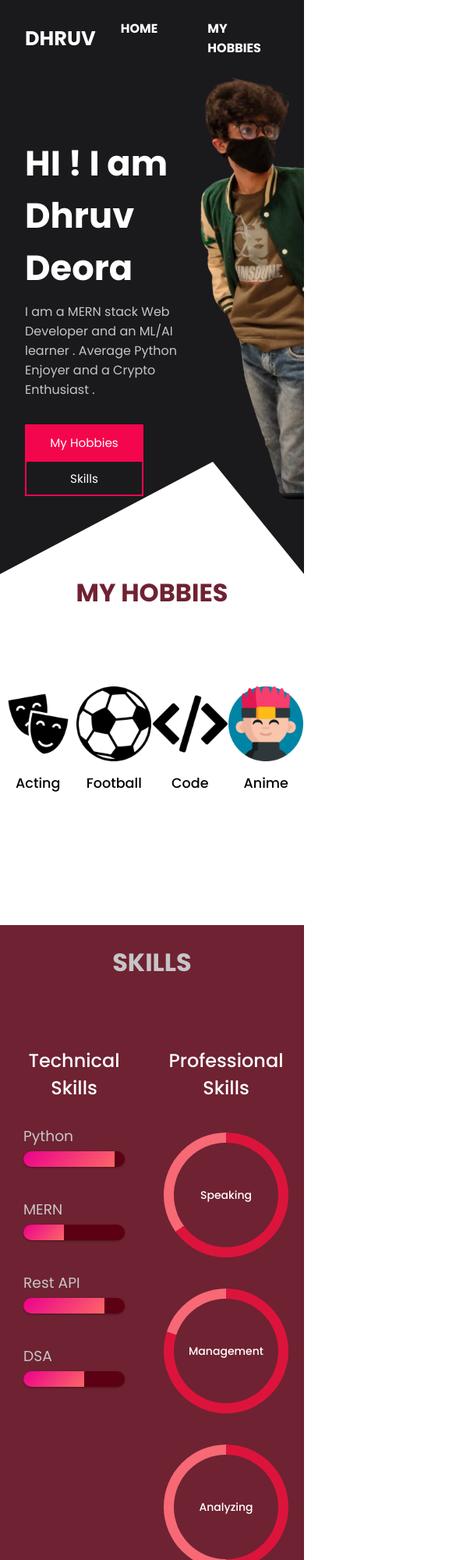
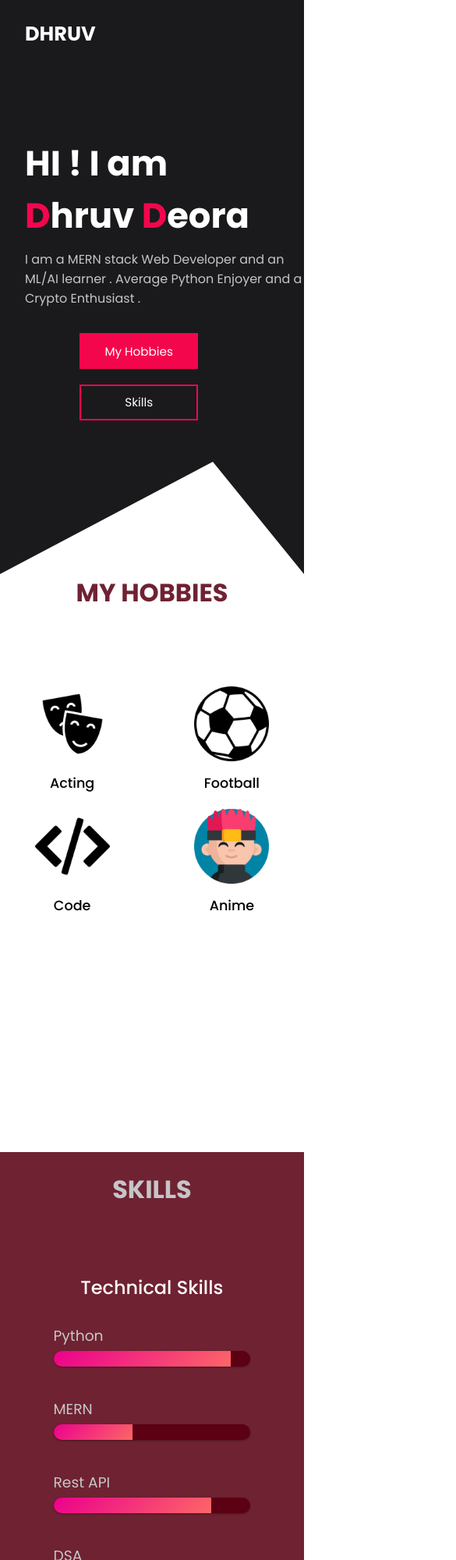
Before and after one commit to dhruv-colosus/GDSC-Portfolio, a plain HTML site: page index.html in a window 390 px wide. Shown: the top 2000 px of the page at 78% size, 585 px wide, since content can reach past the window. Drawn offline with Linux system fonts and the light colour scheme.

Commit message:
semi-responsive

```diff
--- a/app.js
+++ b/app.js
@@ -62,23 +62,23 @@ let progress1 = setInterval(() => {
 }, speed);
 
 let progress2 = setInterval(() => {
-  progressValue2++;
+  progressValue3++;
   progressbar3.style.background = `conic-gradient(
-        crimson ${progressValue2 * 3.6}deg,
-        rgb(247, 105, 117) ${progressValue2 * 3.5}deg
+        crimson ${progressValue3 * 3.6}deg,
+        rgb(247, 105, 117) ${progressValue3 * 3.5}deg
     )`;
-  if (progressValue2 === progressEndValue3) {
+  if (progressValue3 === progressEndValue3) {
     clearInterval(progress2);
   }
 }, speed);
 
 let progress3 = setInterval(() => {
-  progressValue3++;
+  progressValue4++;
   progressbar4.style.background = `conic-gradient(
-        crimson ${progressValue3 * 3.6}deg,
-        rgb(247, 105, 117) ${progressValue3 * 3.5}deg
+        crimson ${progressValue4 * 3.6}deg,
+        rgb(247, 105, 117) ${progressValue4 * 3.5}deg
     )`;
-  if (progressValue3 === progressEndValue4) {
+  if (progressValue4 === progressEndValue4) {
     clearInterval(progress3);
   }
 }, speed);
--- a/index.html
+++ b/index.html
@@ -1,5 +1,6 @@
 <!DOCTYPE html>
 <html lang="en">
+
 <head>
     <meta charset="UTF-8" />
     <meta http-equiv="X-UA-Compatible" content="IE=edge" />
@@ -8,33 +9,42 @@
     <link rel="stylesheet" href="styles.css" />
     <title>Dhruv | Portfolio</title>
 </head>
+
 <body>
     <header>
         <div class="nav">
             <div class="nav_title">
-          <a href="#home"><h1>DHRUV</h1></a>
+                <a href="#home">
+                    <h1>DHRUV</h1>
+                </a>
             </div>
             <div class="nav_details">
                 <ul class="nav_list">
-            <a class="home active underline" id="nav_element1" href="#home"><li>HOME</li><a/>
-            <a class="hobby" id="nav_element2"href="#hobby"><li>MY HOBBIES</li><a/>
-            <a class="skills" id="nav_element3" href="#skills"><li>SKILLS</li><a/>
-
+                    <a class="home active underline" id="nav_element1" href="#home">
+                        <li>HOME</li>
+                        <a />
+                        <a class="hobby" id="nav_element2" href="#hobby">
+                            <li>MY HOBBIES</li>
+                            <a />
+                            <a class="skills" id="nav_element3" href="#skills">
+                                <li>SKILLS</li>
+                                <a />
                 </ul>
             </div>
         </div>
     </header>
-
-    <section id="home" >
+    <section id="home">
         <div class="home_container">
             <div class="home_left">
                 <div class="home_left_main">
-                    <p> HI ! I am <br/>Dhruv Deora</p>
+                    <p> HI ! I am <br /><span class="capital">D</span>hruv <span class="capital">D</span>eora</p>
                 </div>
-                <div class="home_left_mini"><p>I am a MERN stack Web Developer and an ML/AI learner . Average Python Enjoyer and a Crypto Enthusiast .</p></div>
+                <div class="home_left_mini">
+                    <p>I am a MERN stack Web Developer and an ML/AI learner . Average Python Enjoyer and a Crypto
+                        Enthusiast .</p>
+                </div>
                 <div class="home_left_btns">
                     <a href="#hobby"> <button class="btn1">My Hobbies</button></a>
-
                     <a href="#skills"><button class="btn2">Skills</button></a>
                 </div>
             </div>
@@ -43,13 +53,11 @@
             </div>
         </div>
     </section>
-
     <section id="hobby" data-offset="100">
-
         <div class="hobby_container">
             <h1>MY HOBBIES</h1>
             <div class="hobbylist">
-                <ul >
+                <ul>
                     <li>
                         <img src="images/drama.png" alt="Acting">
                         <p>Acting</p>
@@ -71,7 +79,6 @@
         </div>
     </section>
     <section id="skills">
-
         <div class="skills_container">
             <h1 class="skillstext">SKILLS</h1>
             <div class="skills_main">
@@ -79,20 +86,22 @@
                     <h1>Technical Skills</h1>
                     <ul>
                         <li>
-                            <h3>Python</h3><span class="bar"><span class="skill1"></span></span>
-                        </li>
-
-                         <li>
-                            <h3>MERN</h3><span class="bar"><span class="skill3"></span></span>
+                            <h3>Python</h3>
+                            <span class="bar"><span class="skill1"></span></span>
                         </li>
                         <li>
-                            <h3>Rest API</h3><span class="bar"><span class="skill2"></span></span>
+                            <h3>MERN</h3>
+                            <span class="bar"><span class="skill3"></span></span>
                         </li>
                         <li>
-                            <h3>DSA</h3><span class="bar"><span class="skill4"></span></span>
+                            <h3>Rest API</h3>
+                            <span class="bar"><span class="skill2"></span></span>
+                        </li>
+                        <li>
+                            <h3>DSA</h3>
+                            <span class="bar"><span class="skill4"></span></span>
                         </li>
                     </ul>
-
                 </div>
                 <div class="skills_right">
                     <h1>Professional Skills</h1>
@@ -101,43 +110,31 @@
                             <div class="value-container">
                                 Speaking
                             </div>
-
-
-
                         </div>
                         <div class="box box2" id="box2">
                             <div class="value-container">
                                 Management
                             </div>
-
-
-
                         </div>
                         <div class="box box3" id="box3">
                             <div class="value-container">
                                 Analyzing
                             </div>
-
-
-
                         </div>
                         <div class="box box4" id="box4">
                             <div class="value-container">
                                 Personality
                             </div>
                         </div>
-
-
-
                     </div>
-
     </section>
     <footer>
         <h1>
-            Made with  &hearts;  by
+            Made with &hearts; by
             Dhruv Deora
         </h1>
     </footer>
 </body>
 <script src="./app.js"></script>
+
 </html>
--- a/styles.css
+++ b/styles.css
@@ -7,6 +7,7 @@
 }
 html {
   scroll-behavior: smooth;
+  overflow-x: hidden;
 }
 * {
   margin: 0;
@@ -40,6 +41,8 @@ header {
 }
 .nav_title {
   font-weight: 600;
+  padding: 1.5rem 0rem;
+
   /* margin-left: 10rem; */
   font-size: 0.8rem;
   flex: 1;
@@ -48,7 +51,6 @@ header {
   margin-left: 2rem;
 }
 .nav_details {
-  padding: 1.5rem 0rem;
   float: left;
   display: block;
   font-size: 1rem;
@@ -108,6 +110,9 @@ header {
   margin-top: 10rem;
   flex: 1;
   margin-left: 2rem;
+}
+.capital {
+  color: var(--link);
 }
 
 .home_img {
@@ -178,8 +183,7 @@ header {
   margin: 0 auto !important;
   min-height: 450px;
 }
-.hobby_container {
-}
+
 .hobby_container h1 {
   color: #6f2232;
   font-size: 2rem;
@@ -384,3 +388,85 @@ footer h1 {
 }
 
 /* Responsive Design */
+
+@media (max-width: 700px) {
+  header {
+    width: 100vw;
+  }
+  .home_container {
+    max-width: 1200px;
+    margin: 0 auto !important;
+    display: flex;
+    align-items: center;
+  }
+  .home_img {
+    display: none;
+  }
+  .nav_details {
+    padding: 1.5rem 0rem;
+    float: left;
+    display: none;
+    font-size: 1rem;
+  }
+  .skills_main {
+    display: flex;
+    flex-direction: column;
+  }
+  .skills_left {
+    width: 90vw;
+    padding-left: 15vw;
+  }
+  .skills_right {
+    width: 90vw;
+    padding: 20px;
+  }
+  .skills_right_flex {
+    display: grid;
+    grid-template-columns: auto auto;
+    align-items: center;
+    gap: 8vw;
+  }
+  .hobby_container {
+    margin-bottom: 300px;
+  }
+  #hobby {
+    padding-bottom: 1vw;
+  }
+  .hobbylist ul {
+    text-decoration: none;
+    list-style: none;
+    display: grid;
+    grid-template-columns: auto auto;
+    gap: 5vw;
+    align-items: center;
+  }
+
+  .home_left_btns {
+    margin-left: 18vw;
+  }
+
+  .btn1 {
+    margin-bottom: 5vw;
+  }
+
+  .box {
+    position: relative;
+    height: 40vw;
+    width: 40vw;
+    background-color: crimson;
+    border-radius: 50%;
+    margin-top: 40px;
+    display: grid;
+    place-items: center;
+  }
+}
+/* @media (min-width: 992px) {
+  .container {
+    max-width: 960px;
+  }
+}
+@media (min-width: 768px) {
+  .container {
+    max-width: 720px;
+  }
+} */
```
Lines whose indentation alone changed are shown as unchanged.
